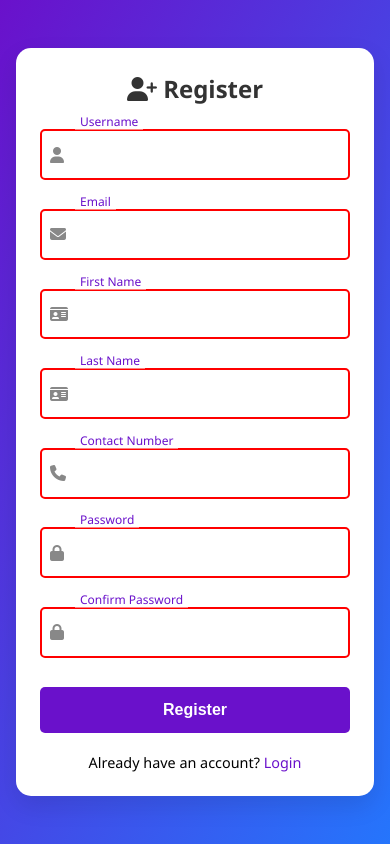
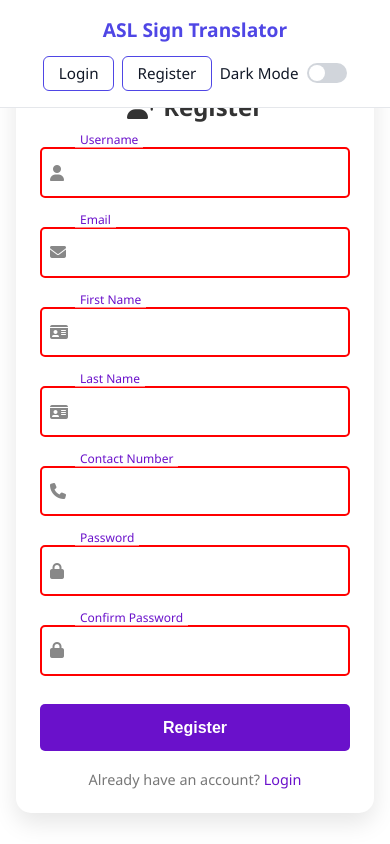
Before and after one commit to bsameer12/Production_Project_Final_Year, a Django app: page /accounts/register/ in a window 390 px wide. Run offline with Django 5.2, Linux system fonts and the light colour scheme.

Commit message:
feat: implemented complete light/dark theme system with responsive top navbar and UI consistency
- Introduced CSS variable-based theming across all pages (login, register, reset, confirm)
- Replaced gradient backgrounds with solid --bg-color for cleaner light theme support
- Added dark theme support using body[data-theme="dark"] with matching color overrides
- Integrated theme toggle switch in fixed top navbar (topper), styled and positioned responsively
- Ensured navbar stays at top of screen with content spacing using .navbar-spacer
- All input, form, button, and card styles now inherit theme from defined variables
- Preserved original layout and styling logic by only swapping hardcoded values with variables
- Made all forms and components responsive and consistent with mobile-first design

Includes:
✓ Theme toggle logic with localStorage persistence
✓ Adaptive styling for forms without modifying CSS logic
✓ Full theme support for login, register, reset-password, confirm-password, and post-reset pages
✓ Reusable structure for future themeable components

```diff
--- a/Development And Coding/ASl_UI/static/css/register.css
+++ b/Development And Coding/ASl_UI/static/css/register.css
@@ -1,3 +1,43 @@
+:root {
+  --bg-color: #ffffff;
+  --card-bg: #ffffff;
+  --heading-color: #333;
+  --text-color: #777;
+  --input-bg: #ffffff;
+  --input-border: #ccc;
+  --input-focus: #6a11cb;
+  --input-valid: green;
+  --input-invalid: red;
+  --icon-color: #888;
+  --error-color: red;
+  --btn-bg: #6a11cb;
+  --btn-hover: #4a0db3;
+  --btn-text: #ffffff;
+  --link-color: #6a11cb;
+  --loader-base: #f3f3f3;
+  --loader-accent: #6a11cb;
+}
+
+body[data-theme="dark"] {
+  --bg-color: #111827;
+  --card-bg: #1e293b;
+  --heading-color: #f3f4f6;
+  --text-color: #cbd5e1;
+  --input-bg: #334155;
+  --input-border: #475569;
+  --input-focus: #818cf8;
+  --input-valid: #22c55e;
+  --input-invalid: #ef4444;
+  --icon-color: #9ca3af;
+  --error-color: #f87171;
+  --btn-bg: #6366f1;
+  --btn-hover: #4f46e5;
+  --btn-text: #ffffff;
+  --link-color: #818cf8;
+  --loader-base: #475569;
+  --loader-accent: #818cf8;
+}
+
 * {
   box-sizing: border-box;
   padding: 0;
@@ -6,12 +46,13 @@
 
 body {
   font-family: 'Segoe UI', sans-serif;
-  background: linear-gradient(120deg, #6a11cb, #2575fc);
+  background: var(--bg-color);
   min-height: 100vh;
   display: flex;
   align-items: center;
   justify-content: center;
   padding: 1rem;
+  transition: background 0.3s ease, color 0.3s ease;
 }
 
 .container {
@@ -20,18 +61,19 @@ body {
 }
 
 .register-card {
-  background: #fff;
+  background: var(--card-bg);
   padding: 2rem;
   border-radius: 15px;
   box-shadow: 0 10px 25px rgba(0,0,0,0.1);
   animation: fadeIn 0.8s ease-in-out;
   position: relative;
+  transition: background-color 0.3s ease;
 }
 
 .register-card h2 {
   text-align: center;
   margin-bottom: 1.5rem;
-  color: #333;
+  color: var(--heading-color);
 }
 
 .floating-label-group {
@@ -43,22 +85,24 @@ body {
   width: 100%;
   padding: 0.9rem 2.5rem 0.9rem 2.2rem;
   font-size: 1rem;
-  border: 2px solid #ccc;
+  border: 2px solid var(--input-border);
   border-radius: 5px;
+  background-color: var(--input-bg);
+  color: var(--heading-color);
   outline: none;
-  transition: border-color 0.3s ease, background 0.3s ease;
+  transition: border-color 0.3s ease, background-color 0.3s ease;
 }
 
 .floating-label-group input:focus {
-  border-color: #6a11cb;
+  border-color: var(--input-focus);
 }
 
 .floating-label-group input:valid {
-  border-color: green;
+  border-color: var(--input-valid);
 }
 
 .floating-label-group input:invalid:not(:placeholder-shown) {
-  border-color: red;
+  border-color: var(--input-invalid);
 }
 
 .floating-label-group label {
@@ -66,8 +110,8 @@ body {
   left: 2.2rem;
   top: 50%;
   transform: translateY(-50%);
-  color: #777;
-  background: white;
+  color: var(--text-color);
+  background: var(--card-bg);
   padding: 0 0.3rem;
   transition: 0.3s ease;
   pointer-events: none;
@@ -77,7 +121,7 @@ body {
 .floating-label-group input:not(:placeholder-shown) + label {
   top: -0.5rem;
   font-size: 0.75rem;
-  color: #6a11cb;
+  color: var(--input-focus);
 }
 
 .icon {
@@ -85,12 +129,12 @@ body {
   left: 10px;
   top: 50%;
   transform: translateY(-50%);
-  color: #888;
+  color: var(--icon-color);
   font-size: 1rem;
 }
 
 .error {
-  color: red;
+  color: var(--error-color);
   font-size: 0.8rem;
   margin-top: 0.2rem;
   display: none;
@@ -99,34 +143,35 @@ body {
 button[type="submit"] {
   width: 100%;
   padding: 0.9rem;
-  background: #6a11cb;
+  background: var(--btn-bg);
   border: none;
   border-radius: 5px;
   font-weight: bold;
-  color: white;
+  color: var(--btn-text);
   font-size: 1rem;
   cursor: pointer;
-  transition: 0.3s ease;
+  transition: background-color 0.3s ease;
 }
 
 button[type="submit"]:hover {
-  background: #4a0db3;
+  background: var(--btn-hover);
 }
 
 .redirect-text {
   text-align: center;
   margin-top: 1.2rem;
   font-size: 0.9rem;
+  color: var(--text-color);
 }
 
 .redirect-text a {
-  color: #6a11cb;
+  color: var(--link-color);
   text-decoration: none;
 }
 
 .loader {
-  border: 4px solid #f3f3f3;
-  border-top: 4px solid #6a11cb;
+  border: 4px solid var(--loader-base);
+  border-top: 4px solid var(--loader-accent);
   border-radius: 50%;
   width: 35px;
   height: 35px;
--- a/Development And Coding/ASl_UI/templates/auth/password_reset.html
+++ b/Development And Coding/ASl_UI/templates/auth/password_reset.html
@@ -10,6 +10,8 @@
   <script src="https://kit.fontawesome.com/a076d05399.js" crossorigin="anonymous"></script>
 </head>
 <body>
+{% include 'partials/navbar.html' %}
+
   <div class="reset-container">
     <h2>Reset Your Password</h2>
     <form method="post" onsubmit="return validateEmail()">
--- a/Development And Coding/ASl_UI/templates/auth/password_reset_complete.html
+++ b/Development And Coding/ASl_UI/templates/auth/password_reset_complete.html
@@ -8,6 +8,7 @@
   <link rel="stylesheet" href="{% static 'css/password_reset_complete.css' %}">
 </head>
 <body>
+{% include 'partials/navbar.html' %}
   <div class="complete-box">
     <h2>Password Reset Complete</h2>
     <p>Your password has been successfully reset.</p>
--- a/Development And Coding/ASl_UI/templates/auth/password_reset_confirm.html
+++ b/Development And Coding/ASl_UI/templates/auth/password_reset_confirm.html
@@ -8,6 +8,7 @@
   <link rel="stylesheet" href="{% static 'css/password_reset_confirm.css' %}">
 </head>
 <body>
+{% include 'partials/navbar.html' %}
   <div class="confirm-box">
     <h2>Set New Password</h2>
     <form method="post" onsubmit="return validatePassword()">
--- a/Development And Coding/ASl_UI/templates/auth/password_reset_done.html
+++ b/Development And Coding/ASl_UI/templates/auth/password_reset_done.html
@@ -8,6 +8,7 @@
   <link rel="stylesheet" href="{% static 'css/password_reset_done.css' %}">
 </head>
 <body>
+{% include 'partials/navbar.html' %}
   <div class="confirmation-box">
     <h2>Email Sent</h2>
     <p>We've sent you a link to reset your password. Please check your inbox.</p>
--- a/Development And Coding/ASl_UI/templates/login.html
+++ b/Development And Coding/ASl_UI/templates/login.html
@@ -9,6 +9,7 @@
   <link rel="stylesheet" href="https://cdnjs.cloudflare.com/ajax/libs/font-awesome/6.5.0/css/all.min.css">
 </head>
 <body>
+{% include 'partials/navbar.html' %}
   <div class="container">
     <form method="post" class="login-card" id="loginForm" novalidate>
       {% csrf_token %}
--- /dev/null
+++ b/Development And Coding/ASl_UI/templates/partials/navbar.html
@@ -0,0 +1,168 @@
+<style>
+  :root {
+    --bg-light: #ffffff;
+    --bg-dark: #1f2937;
+    --text-light: #111827;
+    --text-dark: #f3f4f6;
+    --accent: #4f46e5;
+  }
+
+  body[data-theme="dark"] {
+    background-color: var(--bg-dark);
+    color: var(--text-dark);
+  }
+
+  .navbar {
+    position: fixed;
+    top: 0;
+    left: 0;
+    width: 100%;
+    z-index: 1000;
+    background-color: var(--bg-light);
+    color: var(--text-light);
+    padding: 1rem 1.5rem;
+    border-bottom: 1px solid #e5e7eb;
+    font-family: "Segoe UI", sans-serif;
+    transition: background-color 0.3s ease, color 0.3s ease;
+  }
+
+  body[data-theme="dark"] .navbar {
+    background-color: var(--bg-dark);
+    color: var(--text-dark);
+    border-color: #374151;
+  }
+
+  .navbar-container {
+    max-width: 1200px;
+    margin: 0 auto;
+  }
+
+  .brand {
+    font-size: 1.2rem;
+    font-weight: bold;
+    color: var(--accent);
+    margin-bottom: 0.5rem;
+  }
+
+  .nav-right {
+    display: flex;
+    justify-content: flex-end;
+    align-items: center;
+    gap: 1rem;
+    flex-wrap: wrap;
+  }
+
+  .nav-btn {
+    text-decoration: none;
+    font-size: 0.95rem;
+    font-weight: 500;
+    color: var(--text-light);
+    border: 1px solid var(--accent);
+    padding: 0.4rem 0.9rem;
+    border-radius: 6px;
+    transition: background-color 0.3s ease, color 0.3s ease;
+  }
+
+  .nav-btn:hover {
+    background-color: var(--accent);
+    color: white;
+  }
+
+  body[data-theme="dark"] .nav-btn {
+    color: var(--text-dark);
+    border-color: var(--accent);
+  }
+
+  .theme-toggle {
+    display: flex;
+    align-items: center;
+    gap: 0.5rem;
+    font-size: 0.95rem;
+  }
+
+  .theme-toggle input[type="checkbox"] {
+    width: 40px;
+    height: 20px;
+    appearance: none;
+    background-color: #d1d5db;
+    border-radius: 20px;
+    position: relative;
+    cursor: pointer;
+    outline: none;
+    transition: background-color 0.3s ease;
+  }
+
+  .theme-toggle input[type="checkbox"]::before {
+    content: "";
+    position: absolute;
+    top: 2px;
+    left: 2px;
+    width: 16px;
+    height: 16px;
+    background-color: #ffffff;
+    border-radius: 50%;
+    transition: transform 0.3s ease;
+  }
+
+  .theme-toggle input[type="checkbox"]:checked {
+    background-color: var(--accent);
+  }
+
+  .theme-toggle input[type="checkbox"]:checked::before {
+    transform: translateX(20px);
+  }
+
+  .navbar-spacer {
+    margin-top: 90px;
+  }
+
+  @media (max-width: 640px) {
+    .nav-right {
+      flex-direction: row;
+      justify-content: center;
+      align-items: center;
+      gap: 0.5rem;
+      flex-wrap: wrap;
+    }
+
+    .navbar {
+      text-align: center;
+    }
+
+    .brand {
+      margin-bottom: 0.8rem;
+    }
+  }
+</style>
+
+<!-- Navbar -->
+<nav class="navbar">
+  <div class="navbar-container">
+    <div class="brand">ASL Sign Translator</div>
+    <div class="nav-right">
+      <a href="{% url 'login' %}" class="nav-btn">Login</a>
+      <a href="{% url 'register' %}" class="nav-btn">Register</a>
+      <div class="theme-toggle">
+        <label for="themeSwitch">Dark Mode</label>
+        <input type="checkbox" id="themeSwitch">
+      </div>
+    </div>
+  </div>
+</nav>
+
+<!-- Spacer to avoid content hiding -->
+<div class="navbar-spacer"></div>
+
+<!-- Theme Toggle Script -->
+<script>
+  const toggle = document.getElementById('themeSwitch');
+  const currentTheme = localStorage.getItem('theme') || 'light';
+  document.body.setAttribute('data-theme', currentTheme);
+  toggle.checked = currentTheme === 'dark';
+
+  toggle.addEventListener('change', () => {
+    const newTheme = toggle.checked ? 'dark' : 'light';
+    document.body.setAttribute('data-theme', newTheme);
+    localStorage.setItem('theme', newTheme);
+  });
+</script>
--- a/Development And Coding/ASl_UI/templates/register.html
+++ b/Development And Coding/ASl_UI/templates/register.html
@@ -9,7 +9,8 @@
   <link rel="stylesheet" href="https://cdnjs.cloudflare.com/ajax/libs/font-awesome/6.5.0/css/all.min.css">
 </head>
 <body>
-  <div class="container">
+{% include 'partials/navbar.html' %}
+  <div class="container" style="margin-top: 10%;">
     <form method="post" class="register-card" id="registerForm" novalidate>
       {% csrf_token %}
       <h2><i class="fas fa-user-plus"></i> Register</h2>
```
Also changed, not shown: Development And Coding/ASl_UI/static/css/login.css (+65 -20 lines), Development And Coding/ASl_UI/static/css/password_reset.css (+49 -14 lines), Development And Coding/ASl_UI/static/css/password_reset_complete.css (+30 -7 lines), Development And Coding/ASl_UI/static/css/password_reset_confirm.css (+49 -12 lines), Development And Coding/ASl_UI/static/css/password_reset_done.css (+30 -7 lines).
